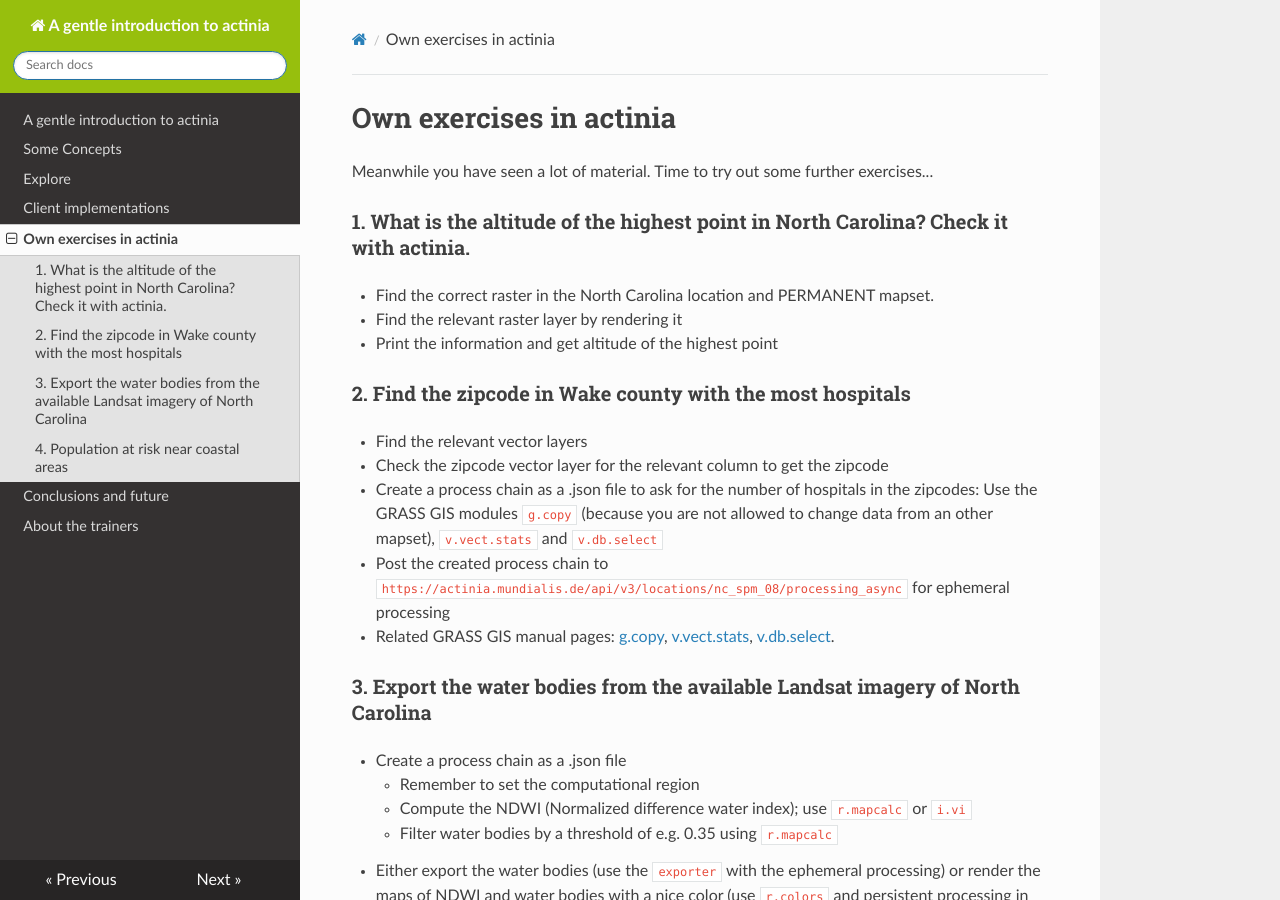
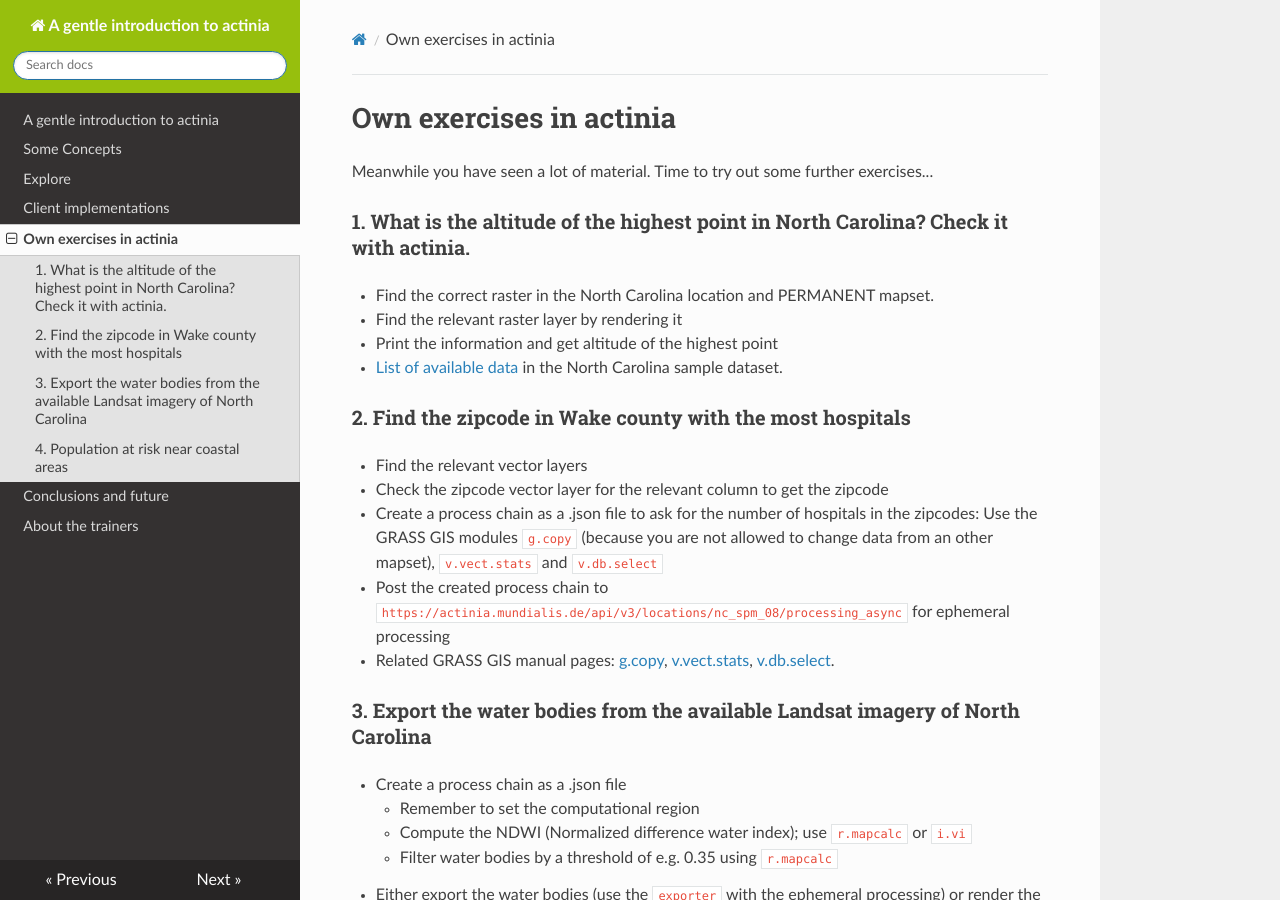
Before and after one commit to actinia-org/actinia-introduction, an MkDocs documentation site: the page built from docs/5_excercises.md, in a window 1280 px wide and 900 px high. Built offline with MkDocs 1.6.1, drawn with Linux system fonts in a browser that asks for light colours; nearby versions of some CDN libraries.

Commit message:
URL to List of available data

```diff
--- a/docs/5_excercises.md
+++ b/docs/5_excercises.md
@@ -6,11 +6,13 @@
 
 Meanwhile you have seen a lot of material. Time to try out some further exercises...
 
+
 ### 1. What is the altitude of the highest point in North Carolina? Check it with actinia.
 
   * Find the correct raster in the North Carolina location and PERMANENT mapset.
   * Find the relevant raster layer by rendering it
   * Print the information and get altitude of the highest point
+  * [List of available data](https://www.grassbook.org/wp-content/uploads/grasslocations/nc_spm_08_contents.html) in the North Carolina sample dataset.
 
 ### 2. Find the zipcode in Wake county with the most hospitals
 
```
